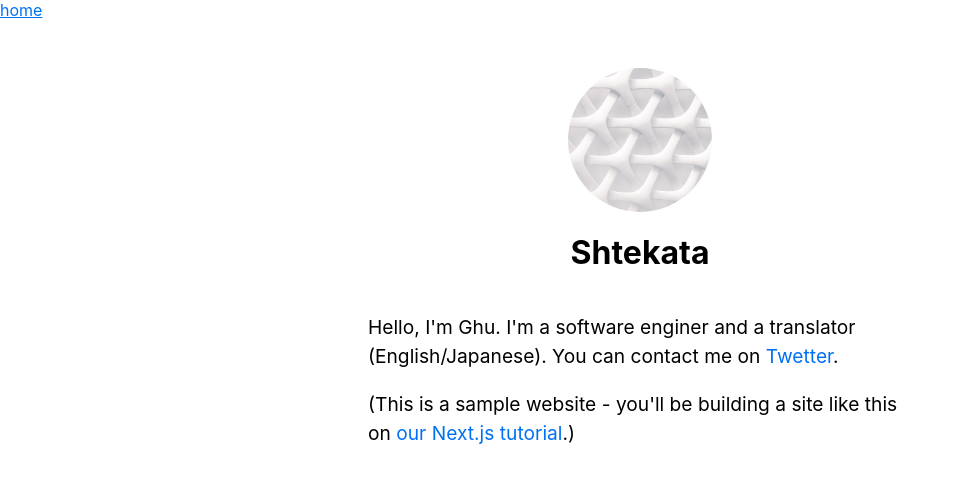
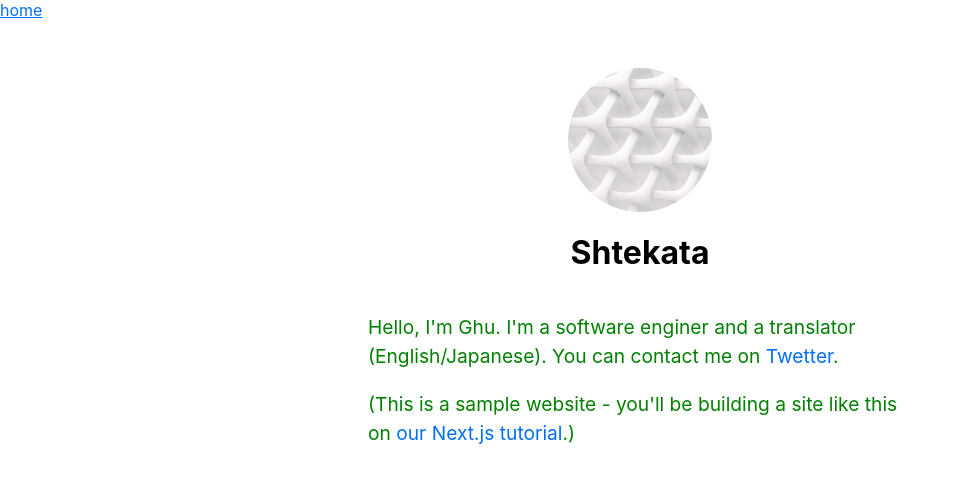
Before and after one commit to Shtekata/Nextjs-blog, a Next.js app: page / in a window 1280 px wide. Shown: the top 482 px of the page, without its empty margins (0-958 px from the left). Built offline with nearby package versions, Linux system fonts and the light colour scheme.

Commit message:
Using clsx

```diff
--- /dev/null
+++ b/components/Alert.js
@@ -0,0 +1,8 @@
+import styles from './alert.module.css'
+import {clsx} from 'clsx'
+
+export default function Alert({children, type}) {
+  return (
+    <div className={clsx({[styles.success]: type === 'success', [styles.error]: type === 'error'})}>{children}</div>
+  )
+}
--- /dev/null
+++ b/components/alert.module.css
@@ -0,0 +1,7 @@
+.success {
+    color: green;
+}
+
+.error {
+    color: red;
+}
--- a/package.json
+++ b/package.json
@@ -6,6 +6,7 @@
     "start": "next start"
   },
   "dependencies": {
+    "clsx": "^2.0.0",
     "next": "latest",
     "react": "18.2.0",
     "react-dom": "18.2.0"
--- a/pages/index.js
+++ b/pages/index.js
@@ -2,10 +2,13 @@
 import Layout, {siteTitle} from '../components/layout'
 import utilStyles from '../styles/utils.module.css'
 import Link from 'next/link'
+import Alert from '../components/Alert'
 
 let home = true
+let type = 'success'
 const change = home => {
   home == true ? (home = false) : (home = true)
+  type == 'success' ? (type = 'error') : (type = 'success')
   return home
 }
 
@@ -19,6 +22,7 @@
         <Head>
           <title>{siteTitle}</title>
         </Head>
+        <Alert type={type}>
           <section className={utilStyles.headingMd}>
             <p>
               Hello, I'm Ghu. I'm a software enginer and a translator (English/Japanese). You can contact me on{' '}
@@ -29,6 +33,7 @@
               <a href='https://nextjs.org/learn'>our Next.js tutorial</a>.)
             </p>
           </section>
+        </Alert>
       </Layout>
     </>
   )
```
Also changed, not shown: 1 other file (tests, documents, lock files or other folders). Lines whose indentation alone changed are shown as unchanged.
